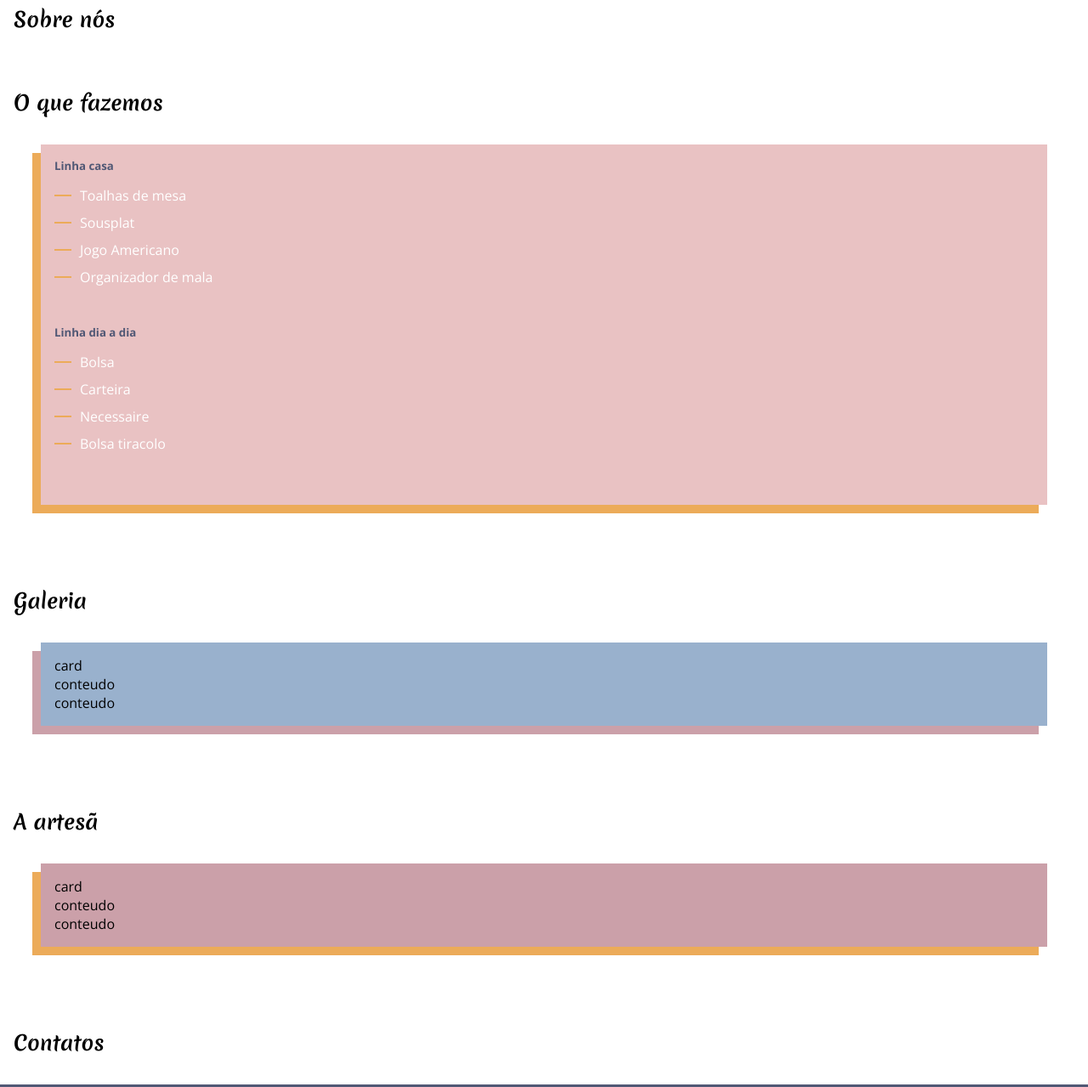
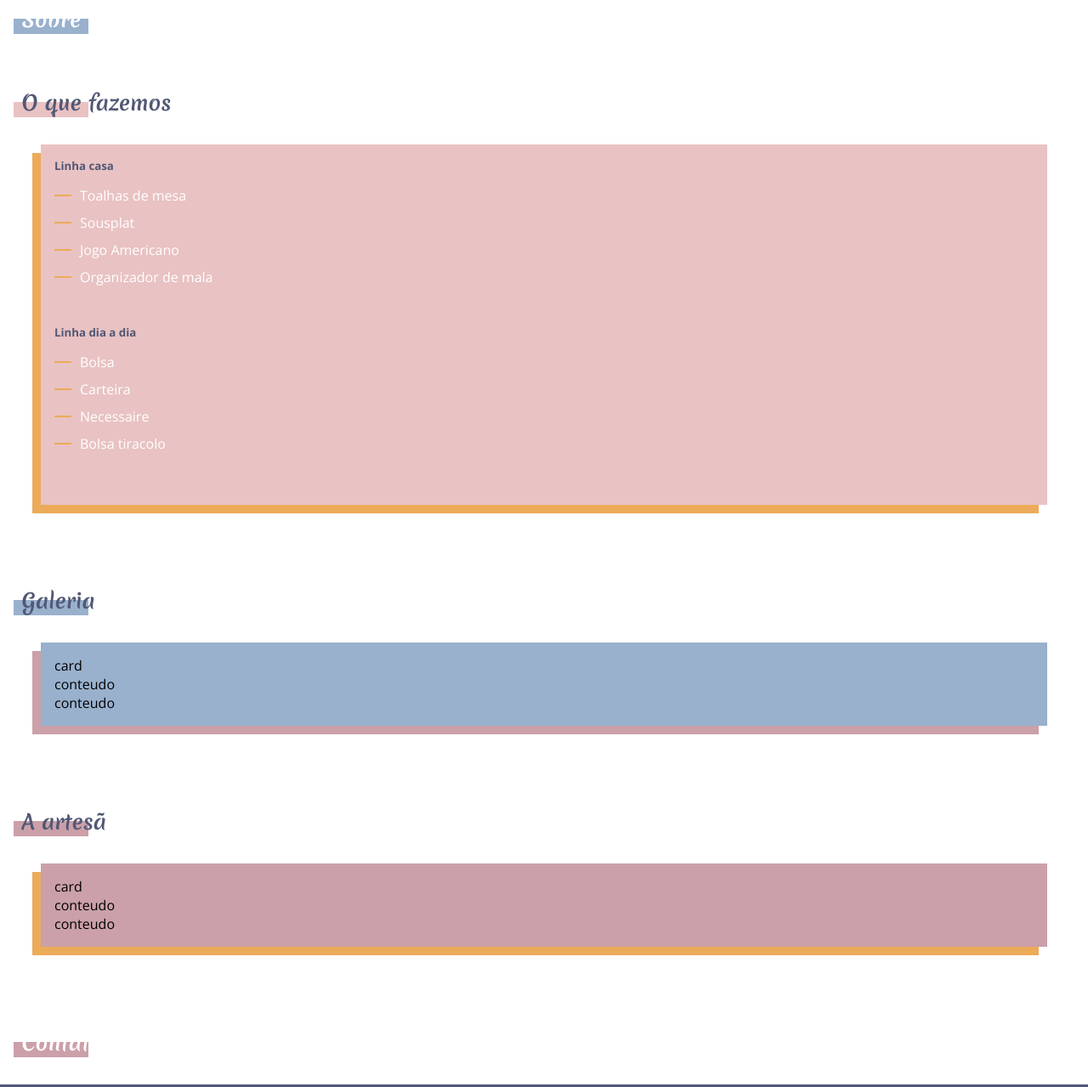
Before and after one commit to look-da-costura/website, a plain HTML site: page index.html in a window 1280 px wide. Shown: the part 161-1440 px from the top of the page at 85% size. Drawn offline with nearby package versions, Linux system fonts and the light colour scheme.

Commit message:
[section-title] new: add style for the title of each section in main content

```diff
--- a/index.html
+++ b/index.html
@@ -72,10 +72,16 @@
 
   <main id="main">
     <section class="section about-us">
-      <h2 class="title-about-us">Sobre nós</h2>
+      <div class="title-wrapper">
+        <h2 class="section__title" data-title-color="var(--white)">Sobre nós</h2>
+        <div class="title-effect" data-title-background-color="var(--blue)"></div>
+      </div>
     </section>
     <section class="section what-we-do">
-      <h2 class="title-what-we-do">O que fazemos</h2>
+      <div class="title-wrapper">
+        <h2 class="section__title" data-title-color="var(--purple)">O que fazemos</h2>
+        <div class="title-effect" data-title-background-color="var(--pink)"></div>
+      </div>
       <div class="card" data-card-background-color="var(--pink)" data-card-shadow-color="var(--gold)">
 
         <h5>Linha casa</h5>
@@ -98,7 +104,10 @@
       </div>
     </section>
     <section class="section gallery">
-      <h2 class="title-gallery">Galeria</h2>
+      <div class="title-wrapper">
+        <h2 class="section__title" data-title-color="var(--purple)">Galeria</h2>
+        <div class="title-effect" data-title-background-color="var(--blue)"></div>
+      </div>
       <div class="card" data-card-background-color="var(--blue)" data-card-shadow-color="var(--dark-pink)">
         <p>card</p>
         <p>conteudo</p>
@@ -106,7 +115,10 @@
       </div>
     </section>
     <section class="section the artisan">
-      <h2 class="title-the artisan">A artesã</h2>
+      <div class="title-wrapper">
+        <h2 class="section__title" data-title-color="var(--purple)">A artesã</h2>
+        <div class="title-effect" data-title-background-color="var(--dark-pink)"></div>
+      </div>
       <div class="card" data-card-background-color="var(--dark-pink)" data-card-shadow-color="var(--gold)">
         <p>card</p>
         <p>conteudo</p>
@@ -114,7 +126,10 @@
       </div>
     </section>
     <section class="section contact">
-      <h2 class="title-contact">Contatos</h2>
+      <div class="title-wrapper">
+        <h2 class="section__title" data-title-color="var(--white)">Contatos</h2>
+        <div class="title-effect" data-title-background-color="var(--dark-pink)"></div>
+      </div>
     </section>
   </main>
 
--- a/script.js
+++ b/script.js
@@ -1,7 +1,17 @@
 const cards = document.querySelectorAll('.card');
+const sectionTitleEffects = document.querySelectorAll('.title-effect');
+const sectionTitleTexts = document.querySelectorAll('.section__title');
 
-cards.forEach(element => {
-  element.style.backgroundColor = element.dataset.cardBackgroundColor;
+cards.forEach(card => {
+  card.style.backgroundColor = card.dataset.cardBackgroundColor;
 
-  element.style.boxShadow = `-10px 10px ${element.dataset.cardShadowColor}`;
+  card.style.boxShadow = `-10px 10px ${card.dataset.cardShadowColor}`;
 });
+
+sectionTitleEffects.forEach(titleEffect => {
+  titleEffect.style.backgroundColor = titleEffect.dataset.titleBackgroundColor;
+});
+
+sectionTitleTexts.forEach(titleText => {
+  titleText.style.color = titleText.dataset.titleColor;
+})
--- a/style.css
+++ b/style.css
@@ -51,6 +51,23 @@ h2 {
   margin: 2rem;
   box-shadow: -10px 10px var(--gold);
   padding: 1rem;
+}
+
+.title-wrapper {
+  position: relative;
+}
+
+.title-effect {
+  position: absolute;
+  background-color: red;
+  width: 5.5rem;
+  height: 1.1rem;
+  bottom: 0;
+  z-index: -1;
+}
+
+.section__title {
+  margin-left: 0.6rem;
 }
 
 /*HEADER */
```
